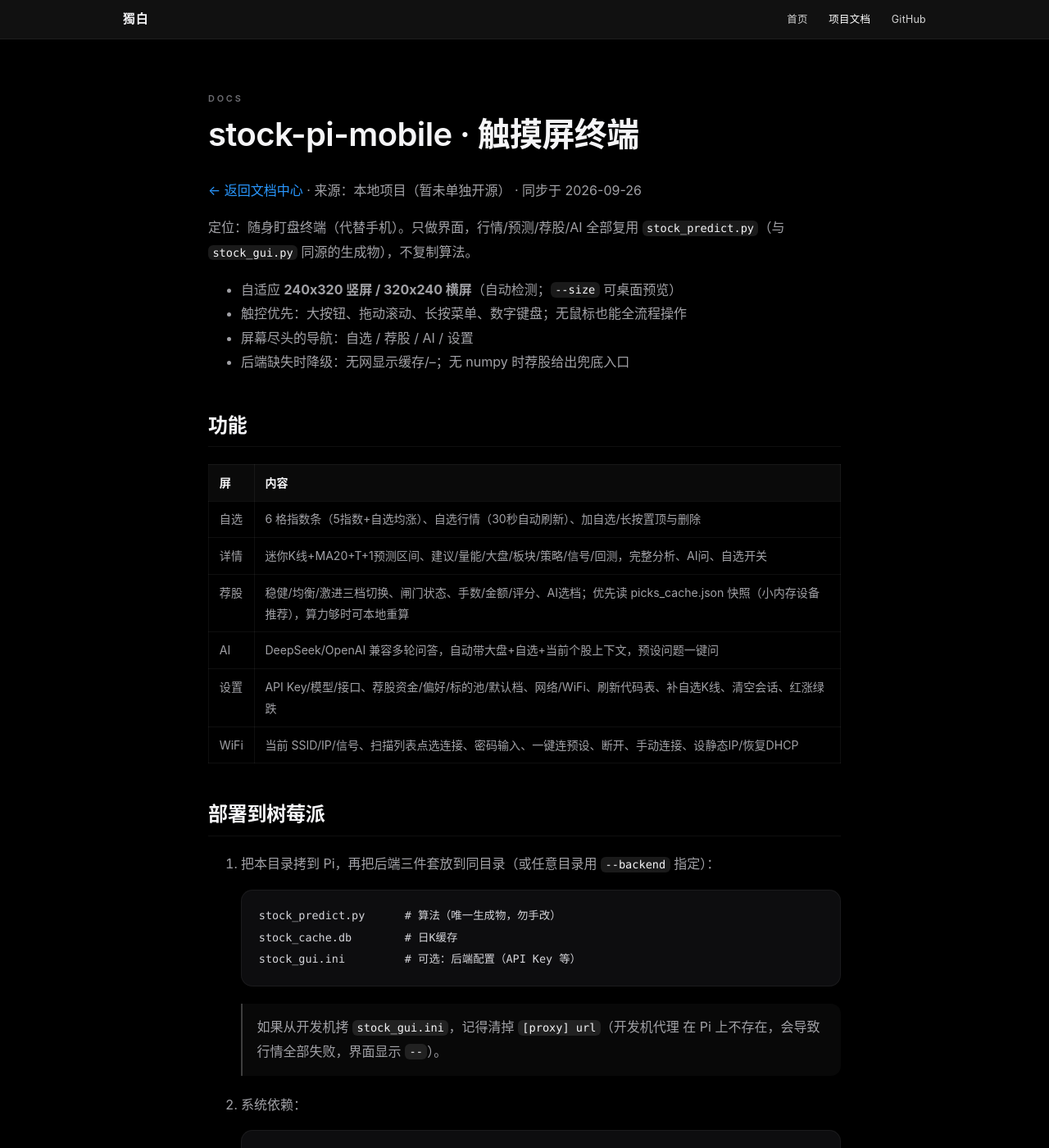
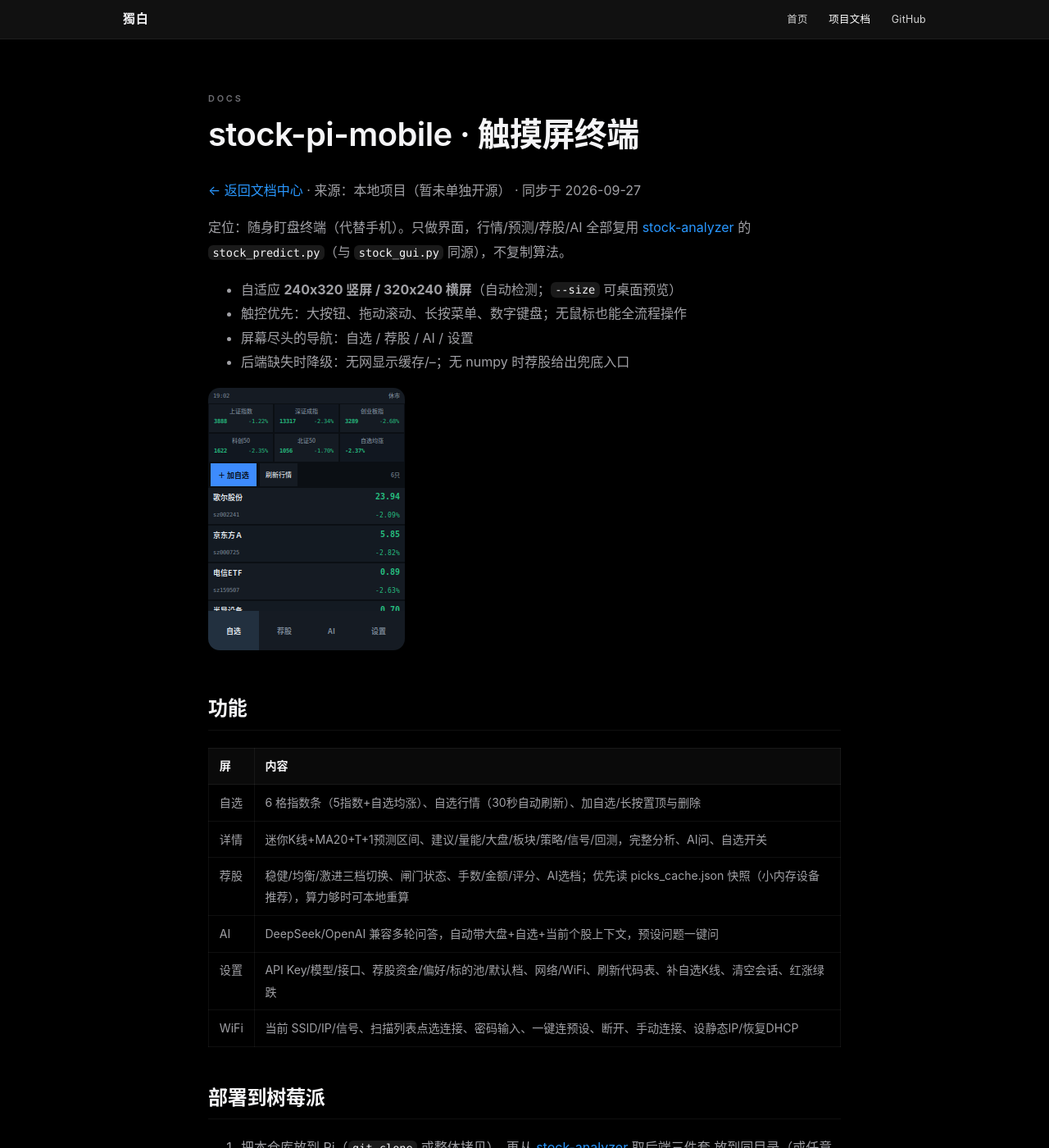
Before and after one commit to Languangxun/Languangxun.github.io, a Jekyll site: the page built from docs/stock-pi-mobile.md, in a window 1280 px wide and 1400 px high. Shown: the whole window at 82% size. Built offline with Jekyll 4.4.1, drawn with Linux system fonts in a browser that asks for light colours; some of the changed text lies outside the part shown.

Commit message:
自动同步文档：项目 README + stock-analyzer 回测报告（2026-09-27）

````diff
--- a/docs/stock-pi-mobile.md
+++ b/docs/stock-pi-mobile.md
@@ -4,15 +4,18 @@
 permalink: /docs/stock-pi-mobile/
 ---
 
-[← 返回文档中心](/docs/) · 来源：本地项目（暂未单独开源） · 同步于 2026-09-26
+[← 返回文档中心](/docs/) · 来源：本地项目（暂未单独开源） · 同步于 2026-09-27
 
 定位：随身盯盘终端（代替手机）。只做界面，行情/预测/荐股/AI 全部复用
-`stock_predict.py`（与 `stock_gui.py` 同源的生成物），不复制算法。
+[stock-analyzer](https://github.com/Languangxun/stock-analyzer) 的
+`stock_predict.py`（与 `stock_gui.py` 同源），不复制算法。
 
 - 自适应 **240x320 竖屏 / 320x240 横屏**（自动检测；`--size` 可桌面预览）
 - 触控优先：大按钮、拖动滚动、长按菜单、数字键盘；无鼠标也能全流程操作
 - 屏幕尽头的导航：自选 / 荐股 / AI / 设置
 - 后端缺失时降级：无网显示缓存/--；无 numpy 时荐股给出兜底入口
+
+![自选页](/assets/img/stock-pi-mobile-screenshot-watch.png)
 
 ## 功能
 
@@ -27,7 +30,9 @@
 
 ## 部署到树莓派
 
-1. 把本目录拷到 Pi，再把后端三件套放到同目录（或任意目录用 `--backend` 指定）：
+1. 把本仓库放到 Pi（`git clone` 或整体拷贝），再从
+   [stock-analyzer](https://github.com/Languangxun/stock-analyzer) 取后端三件套
+   放到同目录（或任意目录用 `--backend` 指定）：
    ```
    stock_predict.py      # 算法（唯一生成物，勿手改）
    stock_cache.db        # 日K缓存
@@ -92,7 +97,7 @@
 # 电脑上（装了 numpy 的机器，数据库同目录）
 python3 make_picks.py --backend ~/stock_predict
 # 生成 picks_cache.json（三档全量），拷到终端 stock_pi_mobile/ 下
-rsync -a picks_cache.json pi@<内网IP>:~/stock_pi_mobile/
+rsync -a picks_cache.json pi@<树莓派IP>:~/stock_pi_mobile/
 ```
 
 终端打开「荐股」会直接秒读快照，右上角标注 `快照 时间 · topN`；
````
Also changed, not shown: assets/img/stock-pi-mobile-screenshot-watch.png (added).
